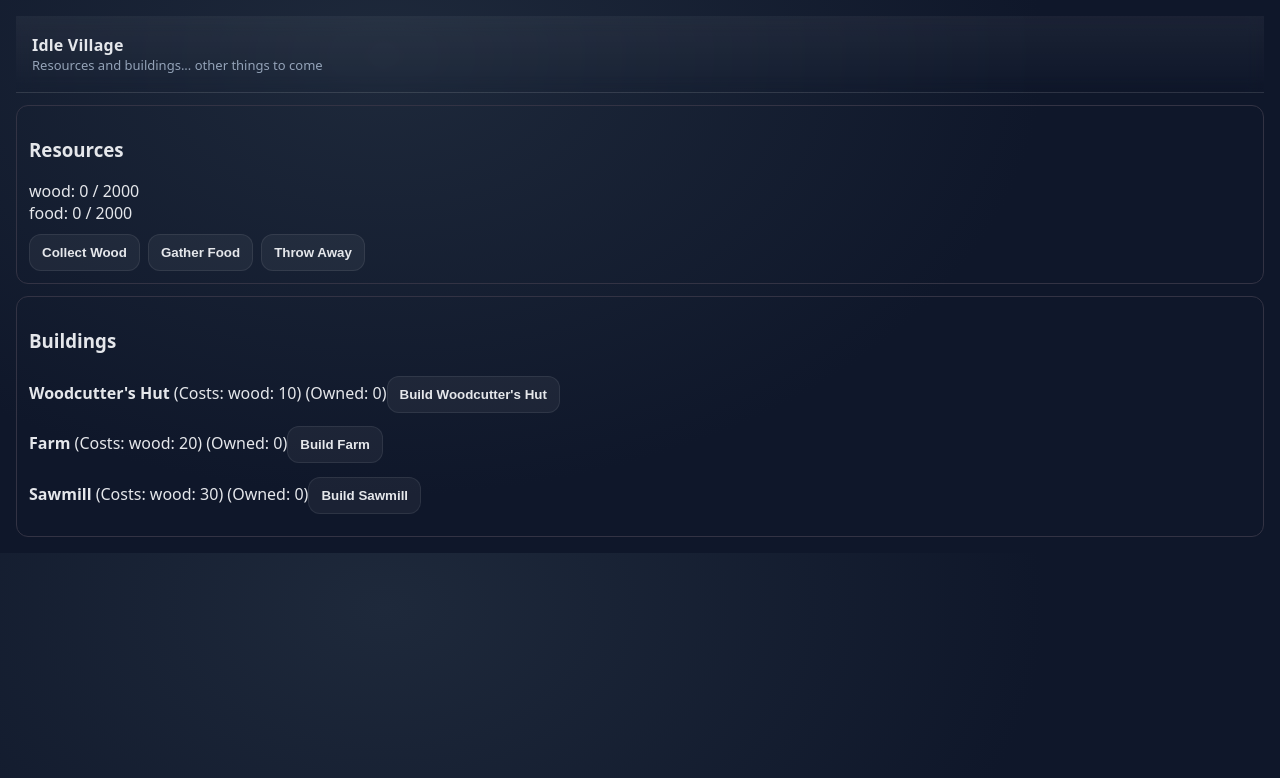
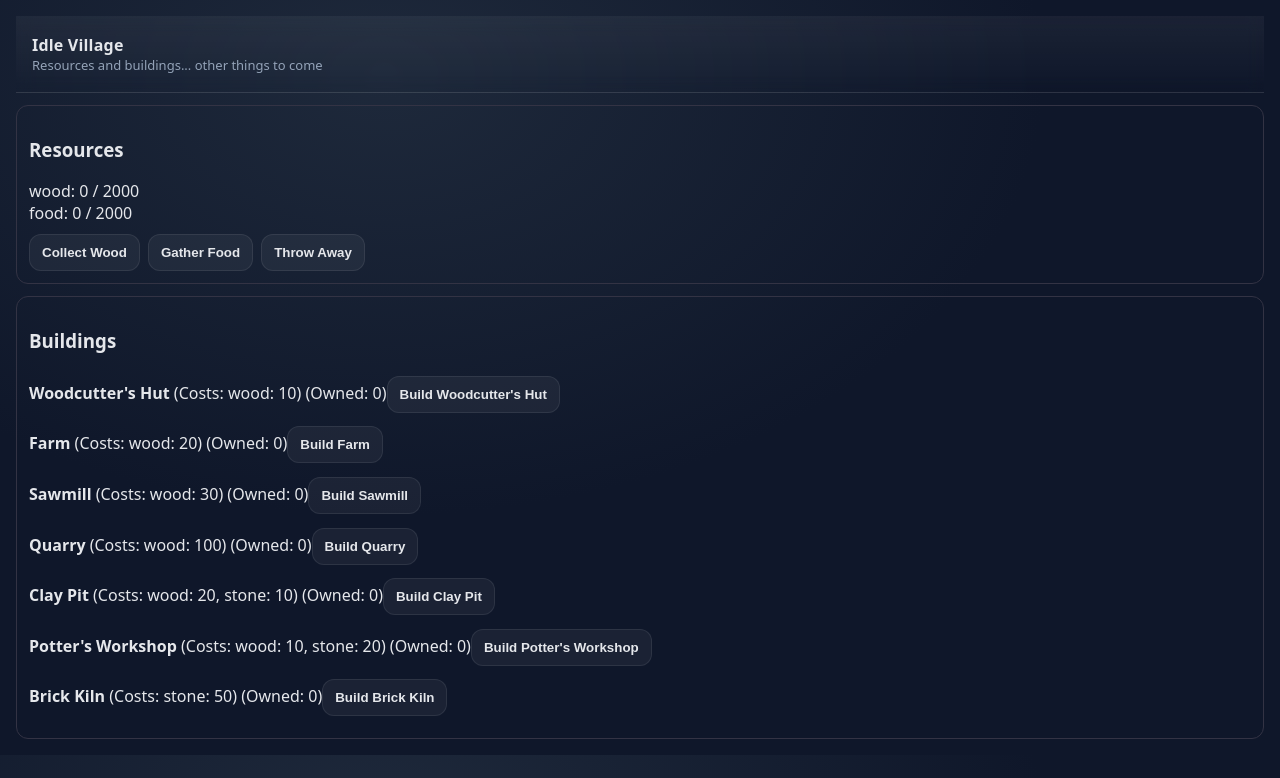
Before and after one commit to andrewwheal/idle-village, a Preact app: page / in a window 1280 px wide. Shown: the top 778 px of the page. Built offline with nearby package versions, Linux system fonts and the light colour scheme.

Commit message:
feat: Add additional resources and buildings

```diff
--- a/src/content/buildings.ts
+++ b/src/content/buildings.ts
@@ -50,4 +50,56 @@ export const BUILDING_DEFINITIONS: Record<string, BuildingDefinition> = {
             "planks": 4,
         },
     },
+    "quarry": {
+        id: "quarry",
+        name: "Quarry",
+        cost: {
+            "wood": 100,
+        },
+        cycleSeconds: 20,
+        produces: {
+            "stone": 5,
+        },
+    },
+    "clay_pit": {
+        id: "clay_pit",
+        name: "Clay Pit",
+        cost: {
+            "wood": 20,
+            "stone": 10,
+        },
+        cycleSeconds: 10,
+        produces: {
+            "clay": 3,
+        },
+    },
+    "potter": {
+        id: "potter",
+        name: "Potter's Workshop",
+        cost: {
+            "wood": 10,
+            "stone": 20,
+        },
+        cycleSeconds: 15,
+        consumes: {
+            "clay": 2,
+        },
+        produces: {
+            "pottery": 1,
+        },
+    },
+    "brick_kiln": {
+        id: "brick_kiln",
+        name: "Brick Kiln",
+        cost: {
+            "stone": 50,
+        },
+        cycleSeconds: 30,
+        consumes: {
+            "clay": 5,
+        },
+        produces: {
+            "bricks": 5,
+        },
+    },
 }
--- a/src/content/resources.ts
+++ b/src/content/resources.ts
@@ -26,4 +26,24 @@ export const RESOURCE_DEFINITIONS: Record<string, ResourceDefinition> = {
         name: "Planks",
         baseCapacity: 1000,
     },
+    "stone": {
+        id: "stone",
+        name: "Stone",
+        baseCapacity: 1000,
+    },
+    "clay": {
+        id: "clay",
+        name: "Clay",
+        baseCapacity: 1000,
+    },
+    "pottery": {
+        id: "pottery",
+        name: "Pottery",
+        baseCapacity: 100,
+    },
+    "bricks": {
+        id: "bricks",
+        name: "Bricks",
+        baseCapacity: 500,
+    },
 }
--- a/src/game/actions.ts
+++ b/src/game/actions.ts
@@ -12,6 +12,7 @@ export function doAction(id: ActionId) {
 
     // Add the resource gain
     // TODO handle capacity limits
+    // TODO action.produces is basically just a resource delta, we should probably just store it as that to avoid having to convert it here
     const delta: ResourceDelta = {};
     for (const [resId, amount] of Object.entries(action.produces)) {
         if (!amount) continue;
```
